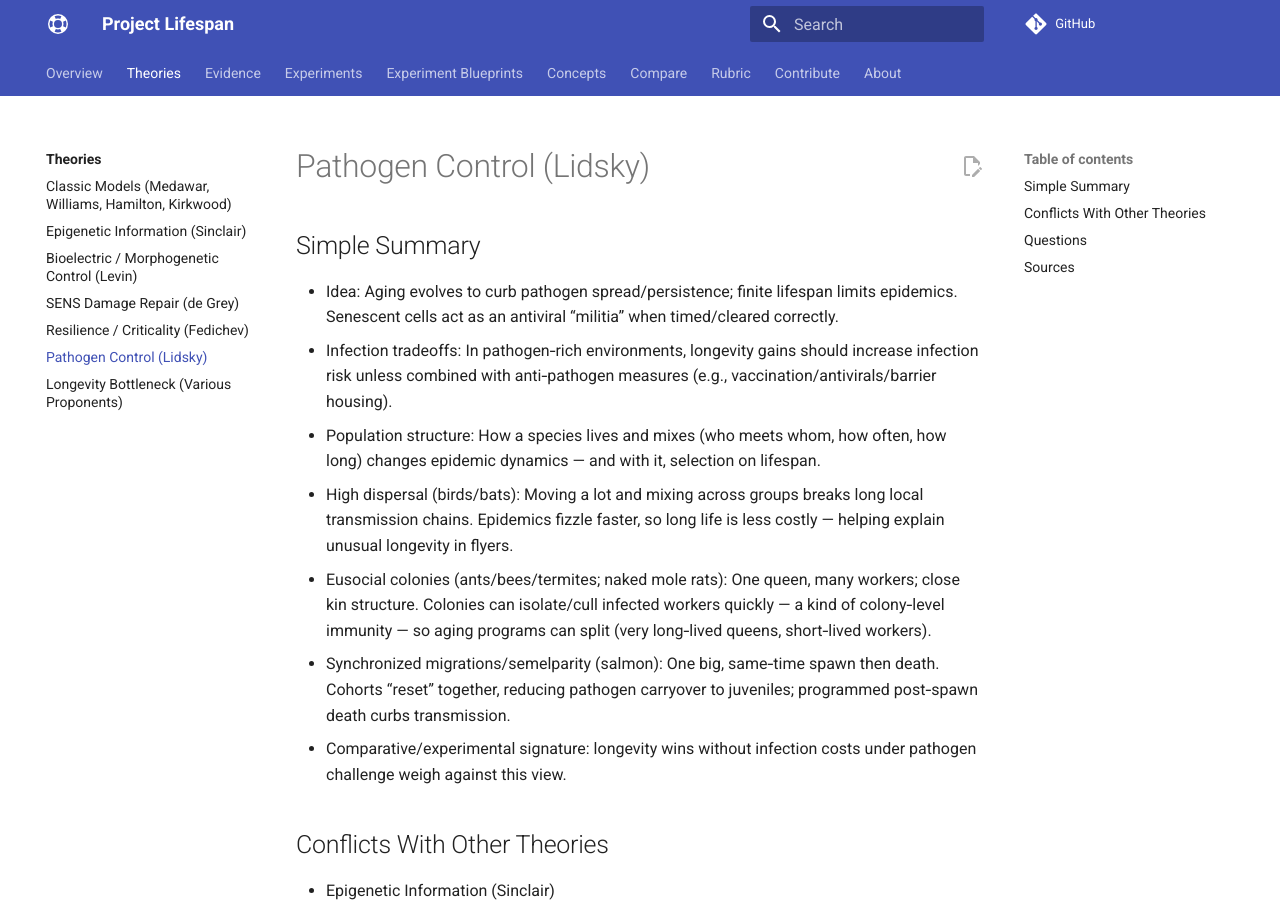
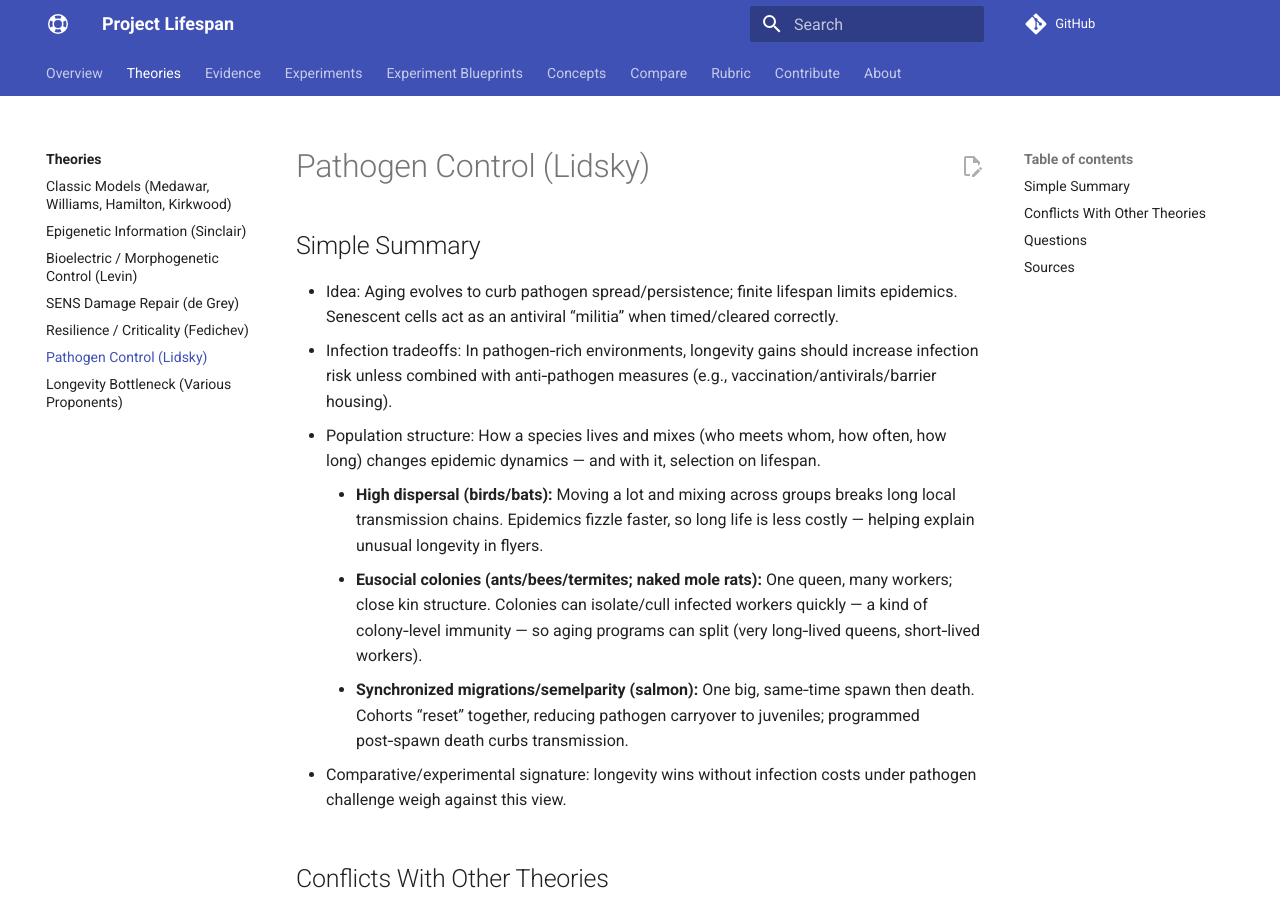
Before and after one commit to djgish485/project-lifespan, an MkDocs documentation site: the page built from docs/theories/pathogen_control.md, in a window 1280 px wide and 900 px high. Built offline with MkDocs 1.6.1 and Material for MkDocs 9.7.7, drawn with Linux system fonts in a browser that asks for light colours; comment, search, counter and statistics services are not loaded.

Commit message:
docs(pathogen-control): properly indent population-structure sub-items as nested list

```diff
--- a/docs/theories/pathogen_control.md
+++ b/docs/theories/pathogen_control.md
@@ -26,9 +26,11 @@
 - Idea: Aging evolves to curb pathogen spread/persistence; finite lifespan limits epidemics. Senescent cells act as an antiviral “militia” when timed/cleared correctly.
 - Infection tradeoffs: In pathogen‑rich environments, longevity gains should increase infection risk unless combined with anti‑pathogen measures (e.g., vaccination/antivirals/barrier housing).
  - Population structure: How a species lives and mixes (who meets whom, how often, how long) changes epidemic dynamics — and with it, selection on lifespan.
-   - High dispersal (birds/bats): Moving a lot and mixing across groups breaks long local transmission chains. Epidemics fizzle faster, so long life is less costly — helping explain unusual longevity in flyers.
-   - Eusocial colonies (ants/bees/termites; naked mole rats): One queen, many workers; close kin structure. Colonies can isolate/cull infected workers quickly — a kind of colony‑level immunity — so aging programs can split (very long‑lived queens, short‑lived workers).
-   - Synchronized migrations/semelparity (salmon): One big, same‑time spawn then death. Cohorts “reset” together, reducing pathogen carryover to juveniles; programmed post‑spawn death curbs transmission.
+   <ul>
+     <li><strong>High dispersal (birds/bats):</strong> Moving a lot and mixing across groups breaks long local transmission chains. Epidemics fizzle faster, so long life is less costly — helping explain unusual longevity in flyers.</li>
+     <li><strong>Eusocial colonies (ants/bees/termites; naked mole rats):</strong> One queen, many workers; close kin structure. Colonies can isolate/cull infected workers quickly — a kind of colony‑level immunity — so aging programs can split (very long‑lived queens, short‑lived workers).</li>
+     <li><strong>Synchronized migrations/semelparity (salmon):</strong> One big, same‑time spawn then death. Cohorts “reset” together, reducing pathogen carryover to juveniles; programmed post‑spawn death curbs transmission.</li>
+   </ul>
 - Comparative/experimental signature: longevity wins without infection costs under pathogen challenge weigh against this view.
 
 ## Conflicts With Other Theories
```
